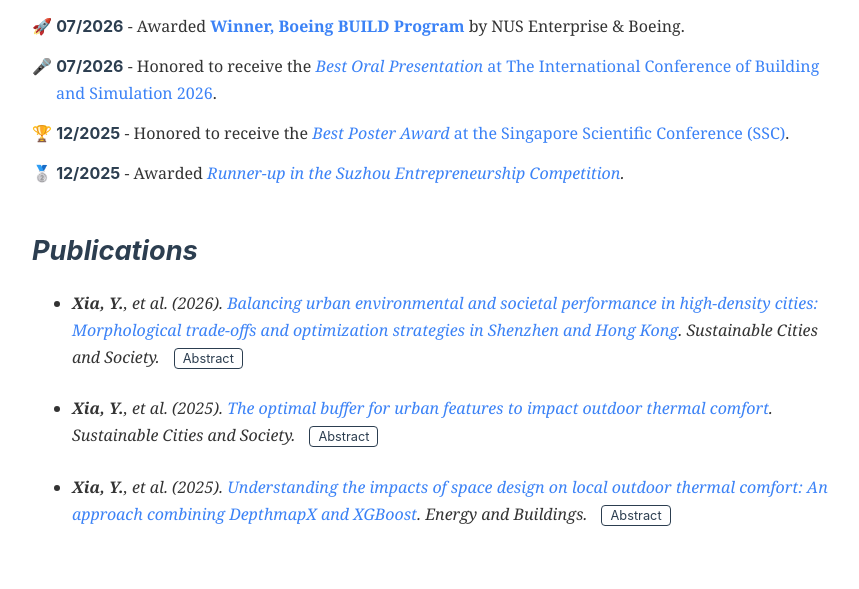
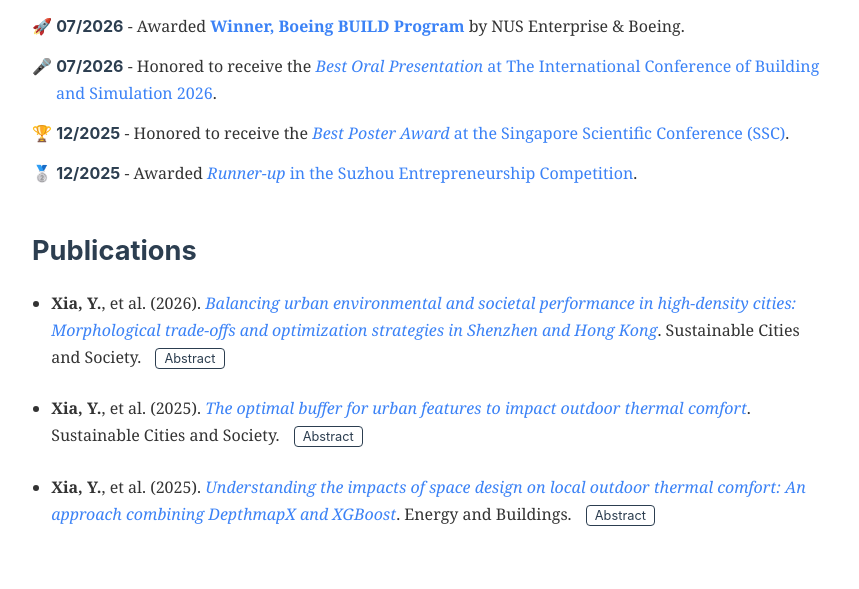
Before and after one commit to xiaye-lab/xiaye-lab.github.io, a plain HTML site: page index.html in a window 1280 px wide. Shown: the part 1082-1671 px from the top of the page, without its empty margins (208-1067 px from the left). Drawn offline with Linux system fonts and the light colour scheme.

Commit message:
Update index.html

```diff
--- a/index.html
+++ b/index.html
@@ -323,11 +323,11 @@
             <li>🚀 <span class="news-date">07/2026</span> - Awarded <a href="https://www.boeing-sea.com/news/2026/boeing-announces-winners-of-university-innovation-program" target="_blank"><strong>Winner, Boeing BUILD Program</strong></a> by NUS Enterprise & Boeing.</li>
             <li>🎤 <span class="news-date">07/2026</span> - Honored to receive the <a href="https://www.linkedin.com/feed/update/urn:li:activity:7472482160113774592/" target="_blank"><em>Best Oral Presentation</em> at The International Conference of Building and Simulation 2026</a>.</li>
             <li>🏆 <span class="news-date">12/2025</span> - Honored to receive the <a href="https://cde.nus.edu.sg/dbe/news/best-poster-award-at-ssc-2025-conference-explainable-ai-for-urban-sustainability-trade-offs-a-singapore-case-study/" target="_blank"><em>Best Poster Award</em> at the Singapore Scientific Conference (SSC)</a>.</li>
-            <li>🥈 <span class="news-date">12/2025</span> - Awarded <a href="https://www.linkedin.com/feed/update/urn:li:activity:7369656064218128385/" target="_blank"><em>Runner-up<em> in the Suzhou Entrepreneurship Competition</a>.</li>
+            <li>🥈 <span class="news-date">12/2025</span> - Awarded <a href="https://www.linkedin.com/feed/update/urn:li:activity:7369656064218128385/" target="_blank"><em>Runner-up</em> in the Suzhou Entrepreneurship Competition</a>.</li>
         </ul>
 
         <h2 id="publications">Publications</h2>
-        <ul style="news-list">
+        <ul style="padding-left: 1.2rem;">
 
             <li style="margin-bottom: 1.5rem;">
                 <strong>Xia, Y.</strong>, et al. (2026). <a href="https://doi.org/10.1016/j.scs.2026.107383" target="_blank"><em>Balancing urban environmental and societal performance in high-density cities: Morphological trade-offs and optimization strategies in Shenzhen and Hong Kong</em></a>. Sustainable Cities and Society.
```
